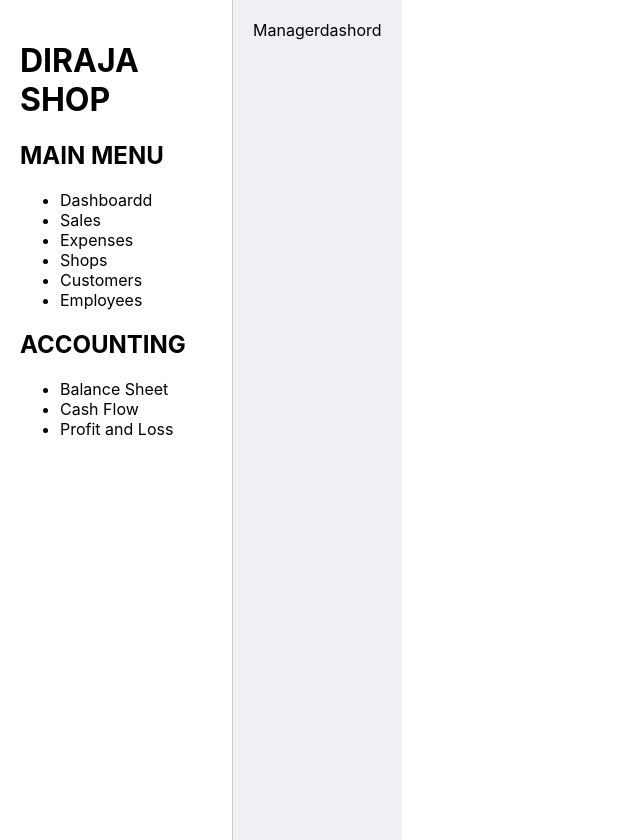
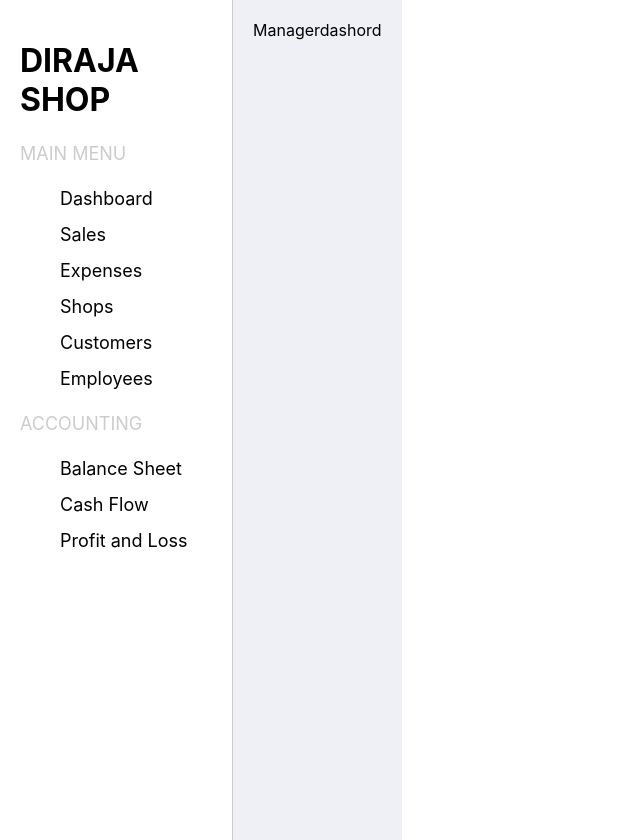
Before and after one commit to Erickkirui/DIRAJA, a React (Create React App) app in the folder dirajafront/: page / in a window 1280 px wide. Shown: the whole page, without its empty margins (0-640 px from the left). Built offline with nearby package versions, Linux system fonts and the light colour scheme.

Commit message:
styled the navigation meny

```diff
--- a/dirajafront/src/Components/Navbar.js
+++ b/dirajafront/src/Components/Navbar.js
@@ -1,4 +1,5 @@
 import React from 'react'
+import '../Styles/navigation.css'
 
 function Navbar() {
   return (
@@ -7,10 +8,10 @@ function Navbar() {
         <h1>DIRAJA SHOP</h1>
 
         <div className='main-menu'>
-            <h2>MAIN MENU</h2>
+            <h4>MAIN MENU</h4>
 
             <ul>
-                <li>Dashboardd</li>
+                <li>Dashboard</li>
                 <li>Sales</li>
                 <li>Expenses</li>
                 <li>Shops</li>
@@ -18,8 +19,9 @@ function Navbar() {
                 <li>Employees</li>
             </ul>
         </div>
+
         <div className='accounting-menu'>
-            <h2>ACCOUNTING</h2>
+            <h4>ACCOUNTING</h4>
             <ul>
                 <li>Balance Sheet</li>
                 <li>Cash Flow</li>
--- a/dirajafront/src/Styles/navigation.css
+++ b/dirajafront/src/Styles/navigation.css
@@ -0,0 +1,18 @@
+.navigation-container h4{
+    color: #ccc;
+    font-size: 18px;
+    font-weight: 400;
+
+}
+
+.navigation-container ul{
+   list-style: none;
+   gap: 20px;
+
+}
+
+.navigation-container li{
+    text-align: left;
+    font-size: 18px;
+    margin-bottom: 15px;
+}
```
